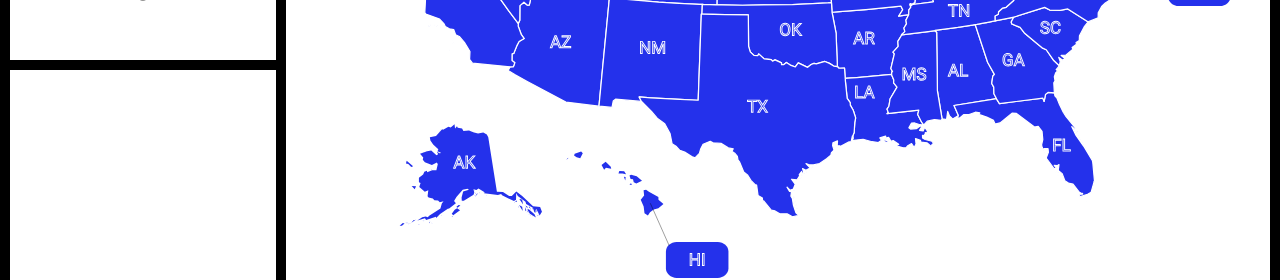
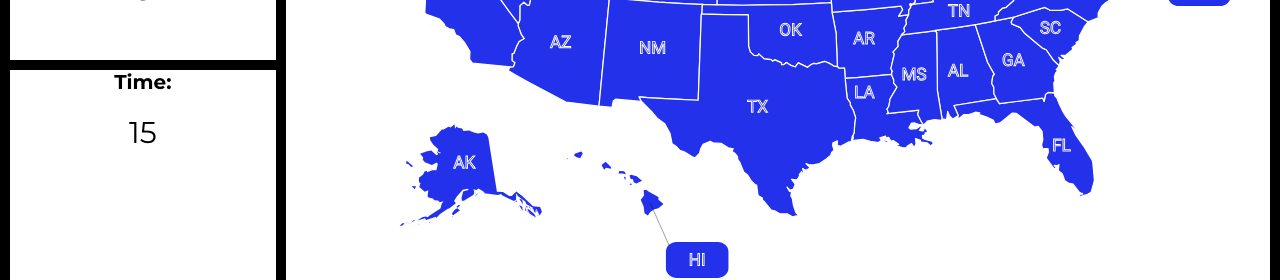
Before and after one commit to jakubwas/WMap, a React (Create React App) app: page /USA in a window 1280 px wide. Shown: the part 464-744 px from the top of the page. Built offline with nearby package versions, Linux system fonts and the light colour scheme.

Commit message:
Adding timer

```diff
--- a/src/Components/Maps/USMap.js
+++ b/src/Components/Maps/USMap.js
@@ -6,6 +6,7 @@ import WrongAnswer from "./WrongAnswer";
 import "../../index.css";
 import loader from "../../assets/loader.gif";
 import USStates from "../../Data/USStates";
+import Timer from "../Timer";
 
 const USMap = () => {
     useEffect(() => {
@@ -29,6 +30,7 @@ const USMap = () => {
     const onClickHandler = (e) => {
         if (currentNumber != 0) {
             setDisplayDescription("none");
+            setIsActive(false);
             if (e.target.id === "") return;
             const event = document.getElementById(e.target.id);
             const correctAnswer = document.getElementById(generatedStates[currentNumber]);
@@ -46,10 +48,13 @@ const USMap = () => {
                 correctAnswer.classList.remove("correct");
                 setWrongSelection("");
                 setCurrentNumber(currentNumber + 1);
+                setIsActive(true);
+                setResetTimer(true);
             }, 1400);
         }
     };
 
+    const [isActive, setIsActive] = useState(false);
     const [generatedStates, setGeneratedStates] = useState([]);
     const [wrongSelection, setWrongSelection] = useState("");
     const [whereClicked, setWhereClicked] = useState(null);
@@ -57,6 +62,8 @@ const USMap = () => {
     const [points, setPoints] = useState(0);
     const [loading, setLoading] = useState(true);
     const [displayDescription, setDisplayDescription] = useState("inline-block");
+    const [resetTimer, setResetTimer] = useState(false);
+
 
     return (
         <Fragment>
@@ -68,6 +75,10 @@ const USMap = () => {
                 points={points}
                 setDisplayDescription={setDisplayDescription}
                 setPoints={setPoints}
+                isActive={isActive}
+                setIsActive={setIsActive}
+                resetTimer={resetTimer}
+                setResetTimer={setResetTimer}
             />
             <MapContainer>
                 {!loading && <WrongAnswer>{wrongSelection}</WrongAnswer>}
--- a/src/Components/SideBarContainer.js
+++ b/src/Components/SideBarContainer.js
@@ -1,5 +1,6 @@
-import React, { Fragment } from "react";
+import React, { useState, useEffect, Fragment } from "react";
 import styled from "styled-components";
+import Timer from "./Timer";
 
 const Container = styled.div`
     width: 35rem;
@@ -54,7 +55,13 @@ const Button = styled.button`
 `;
 
 const SideBarContainer = (props) => {
+
+    const toggle = () => {
+        props.setIsActive(!props.isActive);
+    };
+
     const startGame = () => {
+        toggle();
         props.setCurrentNumber(1);
         props.setDisplayDescription("none");
     };
@@ -85,6 +92,14 @@ const SideBarContainer = (props) => {
                     <div style={{ fontSize: "3.5rem" }}>{props.points} </div>
                 </h1>
             </Score>
+            <Timer
+                isActive={props.isActive}
+                setIsActive={props.setIsActive}
+                currentNumber={props.currentNumber}
+                setCurrentNumber={props.setCurrentNumber}
+                resetTimer = {props.resetTimer}
+                setResetTimer = {props.setResetTimer}
+            />
         </Container>
     );
 };
--- /dev/null
+++ b/src/Components/Timer.js
@@ -0,0 +1,51 @@
+import React, { useState, useEffect } from "react";
+import styled from "styled-components";
+
+const ClockContainer = styled.div`
+    display: flex;
+    flex-direction: column;
+    align-items: center;
+    justify-content: center;
+    background: white;
+`;
+
+const Timer = (props) => {
+    const [seconds, setSeconds] = useState(15);
+    const reset = () => {
+        props.setIsActive(false);
+        setTimeout(() => {
+            setSeconds(15);
+            props.setIsActive(true);
+            props.setCurrentNumber(props.currentNumber + 1);
+        }, 1500);
+    };
+
+    useEffect(() => {
+        if (props.resetTimer) {
+            setSeconds(15)
+            props.setResetTimer(false);
+        }
+        if (seconds === 0) {
+            reset();
+            return;
+        }
+        let interval = null;
+        if (props.isActive) {
+            interval = setInterval(() => {
+                setSeconds((seconds) => seconds - 1);
+            }, 1000);
+        } else if (!props.isActive && seconds !== 0) {
+            clearInterval(interval);
+        }
+        return () => clearInterval(interval);
+    }, [props.isActive, seconds]);
+
+    return (
+        <ClockContainer>
+            <h1>Time: </h1>
+            <div style={{ fontSize: "3rem", padding: "2rem" }}>{seconds}</div>
+        </ClockContainer>
+    );
+};
+
+export default Timer;
```
Also changed, not shown: 1 other file (tests, documents, lock files or other folders).
